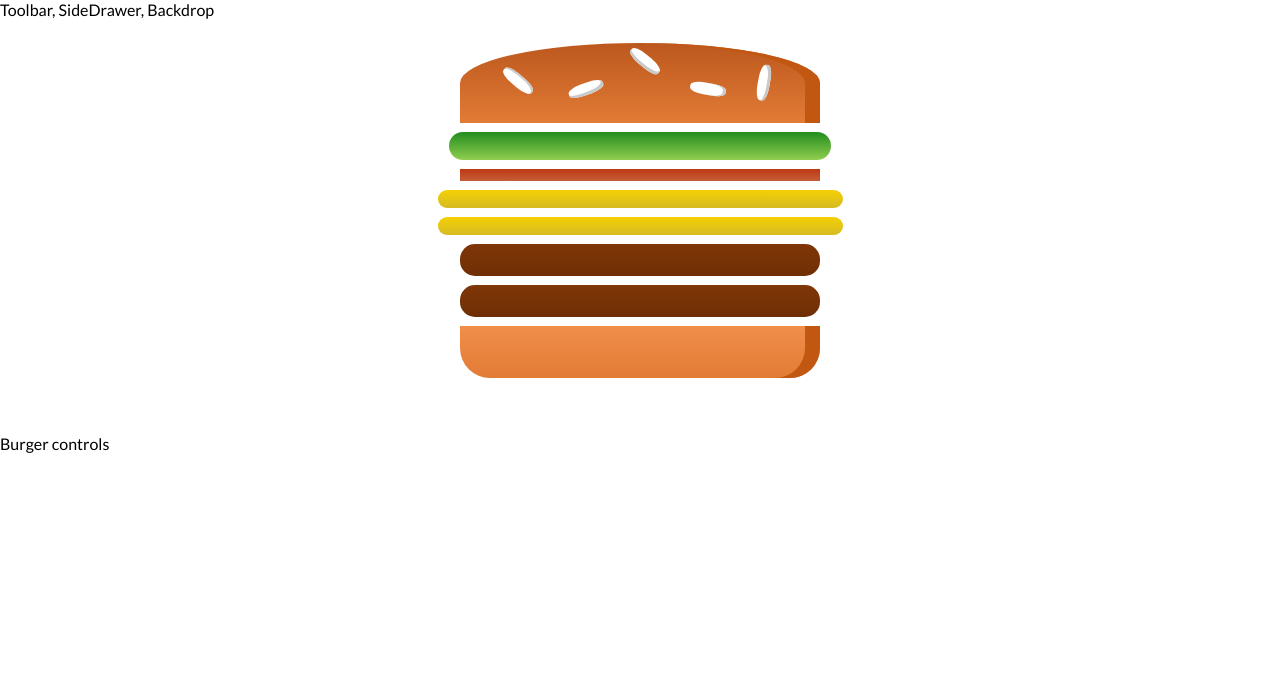
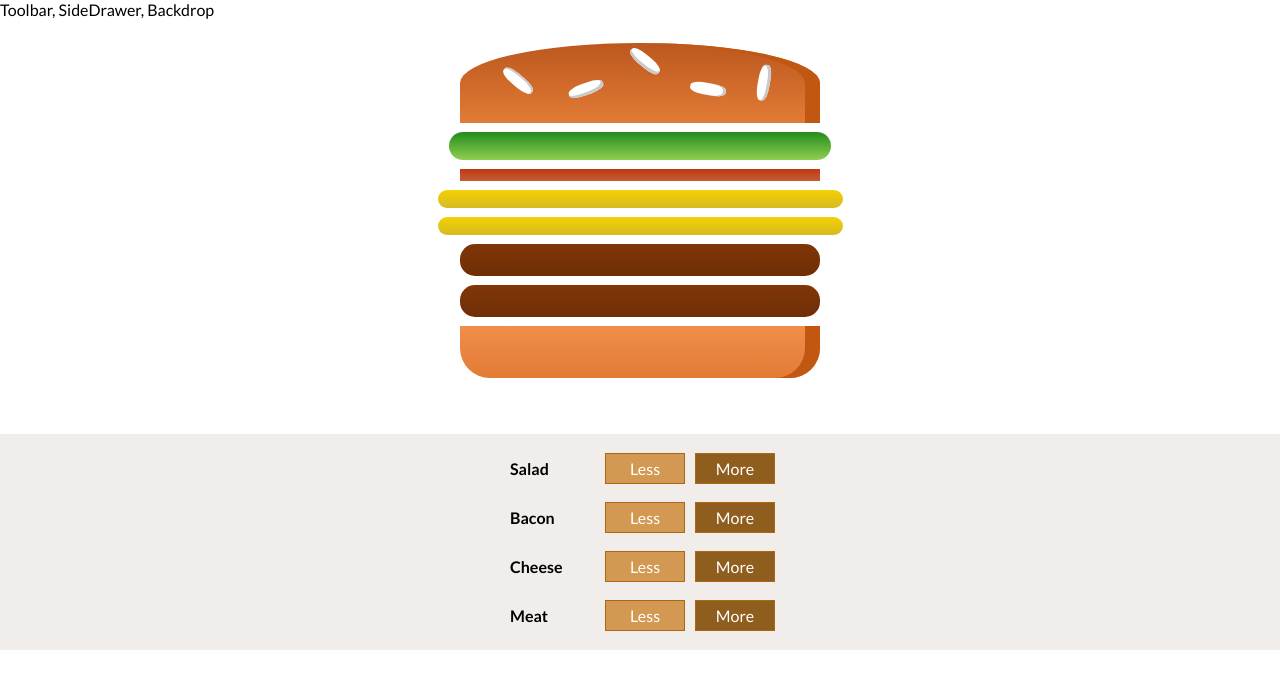
Before and after one commit to DanielKornas2/hamburger-app, a React (Create React App) app: page / in a window 1280 px wide. Shown: the top 688 px of the page. Built offline with nearby package versions, Linux system fonts and the light colour scheme.

Commit message:
Map controls items, css

```diff
--- a/src/components/Burger/BuildControls/BuildControl/BuildControl.js
+++ b/src/components/Burger/BuildControls/BuildControl/BuildControl.js
@@ -1,6 +1,6 @@
 import React from 'react';
 
-import classes from './BuildControl.css';
+import classes from './BuildControl.module.css';
 
 const BuildControl = (props) => (
     <div className={classes.BuildControl}>
@@ -10,4 +10,4 @@ const BuildControl = (props) => (
     </div>
 );
 
-export default BuildControls;
+export default BuildControl;
--- a/src/components/Burger/BuildControls/BuildControls.js
+++ b/src/components/Burger/BuildControls/BuildControls.js
@@ -1,7 +1,21 @@
 import React from 'react';
 
-const BuildControls = () => (
+import classes from './BuildControls.module.css';
+import BuildControl from './BuildControl/BuildControl';
 
+const controls = [
+    { label: 'Salad', type:'salad' },
+    { label: 'Bacon', type:'bacon' },
+    { label: 'Cheese', type:'cheese' },
+    { label: 'Meat', type:'meat' },
+];
+
+const BuildControls = (props) => (
+    <div className={classes.BuildControls}>
+        {controls.map(element => (
+            <BuildControl key={element.label} label={element.label} />
+        ))}
+    </div>
 );
 
 export default BuildControls;
--- a/src/components/Burger/BuildControls/BuildControl.css
+++ b/src/components/Burger/BuildControls/BuildControls.module.css
@@ -1,6 +1,6 @@
  .BuildControls {
      width: 100%;
-     background-color: #cf43ac;
+     background-color: #f0edea;
      display: flex;
      flex-flow: column;
      align-items: center;
--- a/src/containers/BurgerBuilder/BurgerBuilder.js
+++ b/src/containers/BurgerBuilder/BurgerBuilder.js
@@ -1,6 +1,7 @@
 import React, { Component } from 'react';
 
 import Burger from '../../components/Burger/Burger';
+import BuildControls from '../../components/Burger/BuildControls/BuildControls'
 
 class BurgerBuilder extends Component {
 
@@ -17,7 +18,7 @@ class BurgerBuilder extends Component {
     return (
       <React.Fragment>
         <Burger ingredients={this.state.ingredients} />
-        <div>Burger controls</div>
+        <BuildControls />
       </React.Fragment>
     )
   }
```
Also changed, not shown: src/components/Burger/BuildControls/BuildControl/BuildControl.module.css (renamed from src/components/Burger/BuildControls/BuildControl/BuildControl.css).
